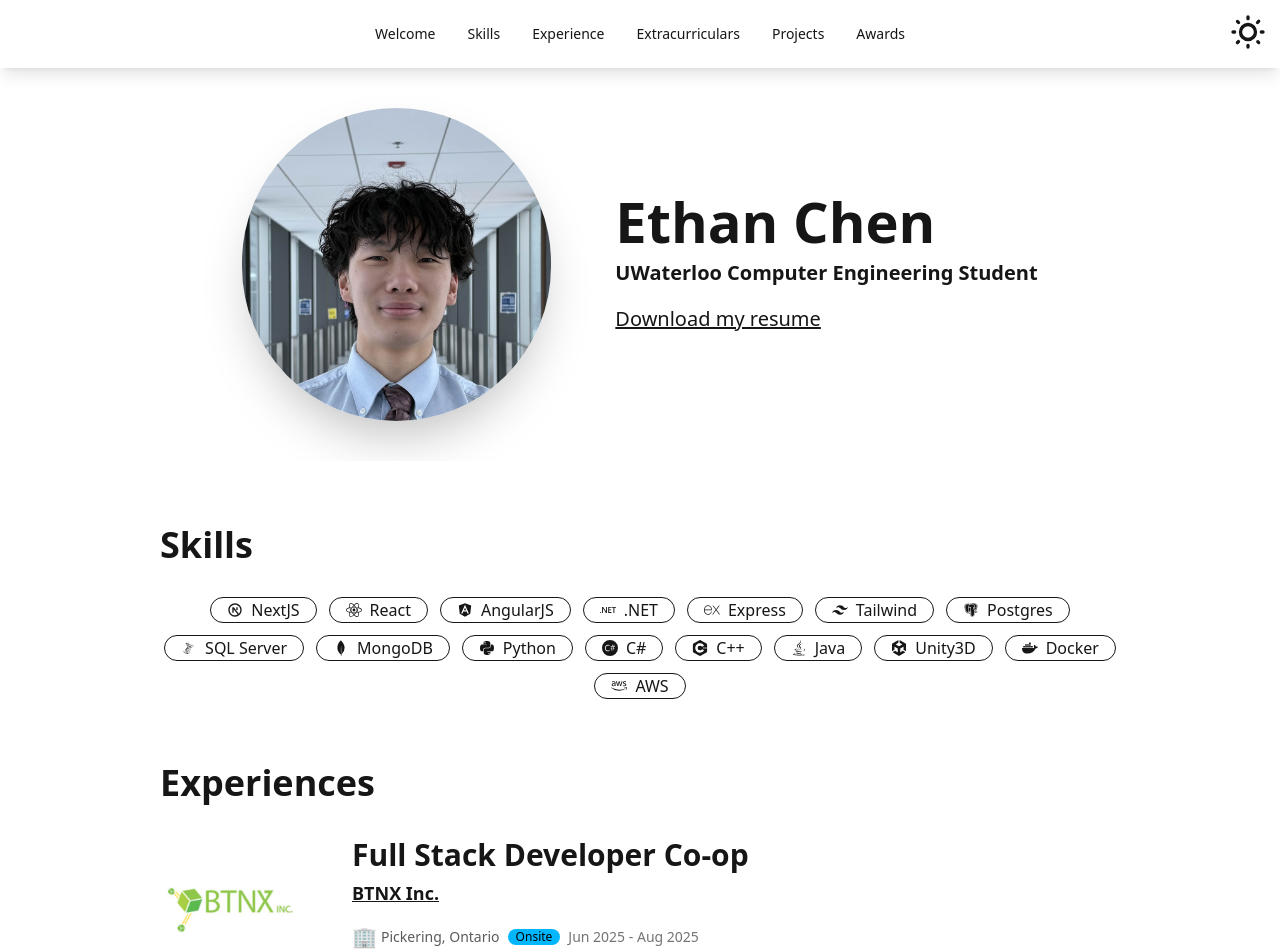
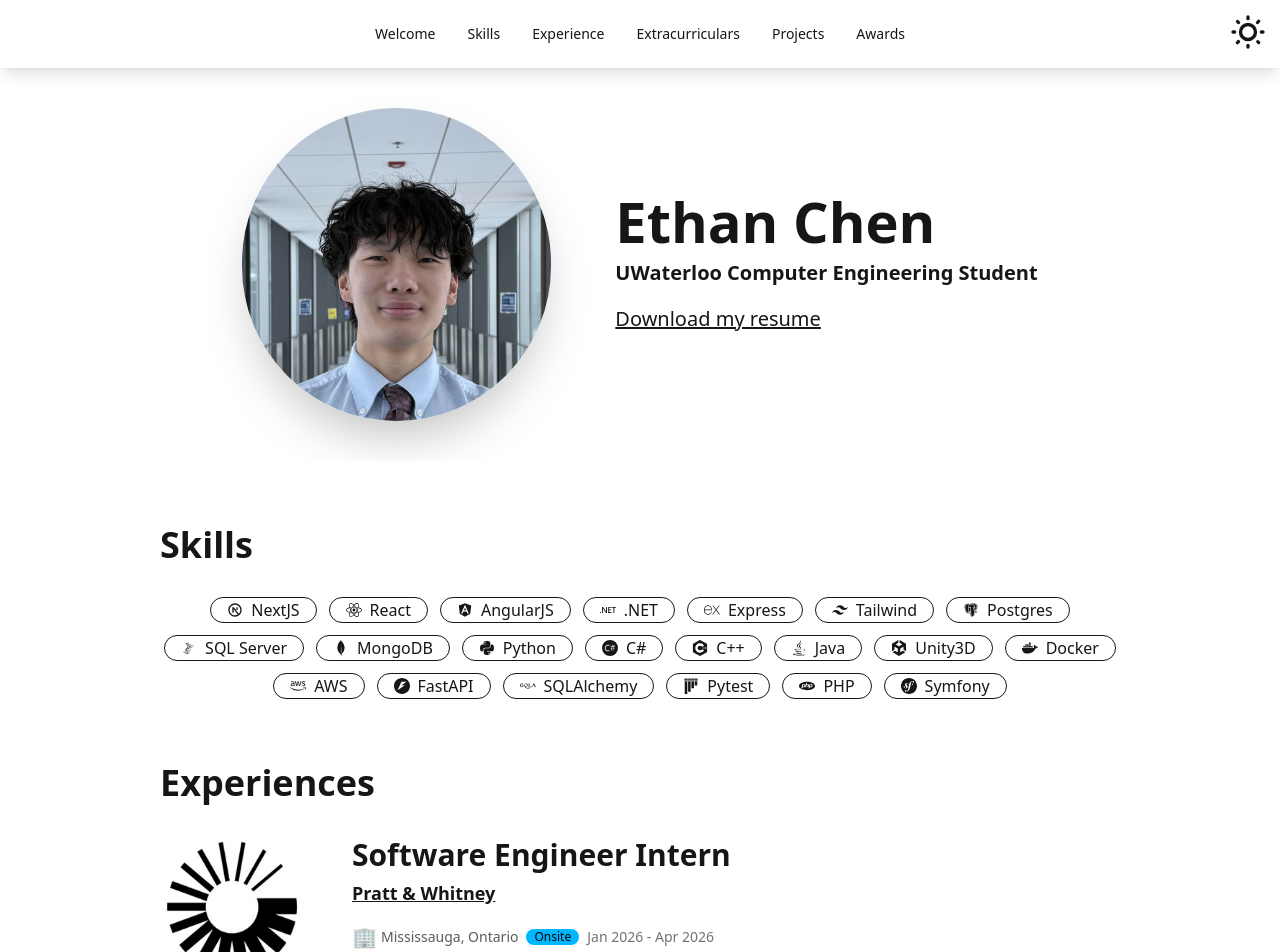
Before and after one commit to chene0/portfolio, a Next.js app: page / in a window 1280 px wide. Shown: the top 952 px of the page. Built offline with nearby package versions, Linux system fonts and the light colour scheme.

Commit message:
Add pratt experience, update skills

```diff
--- a/src/content/portfolio.ts
+++ b/src/content/portfolio.ts
@@ -24,6 +24,11 @@ import {
   SiDotnet,
   SiExpress,
   SiMongodb,
+  SiFastapi,
+  SiSqlalchemy,
+  SiPytest,
+  SiPhp,
+  SiSymfony,
 } from "react-icons/si";
 
 export const Sections: Section[] = [
@@ -150,6 +155,36 @@ export const SKILL_AWS: Skill = {
   icon: FaAws,
 };
 
+export const SKILL_FASTAPI: Skill = {
+  name: "FastAPI",
+  destination: "https://fastapi.tiangolo.com/",
+  icon: SiFastapi,
+};
+
+export const SKILL_SQLALCHEMY: Skill = {
+  name: "SQLAlchemy",
+  destination: "https://www.sqlalchemy.org/",
+  icon: SiSqlalchemy,
+};
+
+export const SKILL_PYTEST: Skill = {
+  name: "Pytest",
+  destination: "https://pytest.org/",
+  icon: SiPytest,
+};
+
+export const SKILL_PHP: Skill = {
+  name: "PHP",
+  destination: "https://www.php.net/",
+  icon: SiPhp,
+};
+
+export const SKILL_SYMFONY: Skill = {
+  name: "Symfony",
+  destination: "https://symfony.com/",
+  icon: SiSymfony,
+};
+
 // Skills array referencing the variables
 export const Skills: Skill[] = [
   SKILL_NEXTJS,
@@ -168,11 +203,29 @@ export const Skills: Skill[] = [
   SKILL_UNITY,
   SKILL_DOCKER,
   SKILL_AWS,
+  SKILL_FASTAPI,
+  SKILL_SQLALCHEMY,
+  SKILL_PYTEST,
+  SKILL_PHP,
+  SKILL_SYMFONY,
 ];
 
 export const Experiences: Experience[] = [
   {
     key: 0,
+    role: "Software Engineer Intern",
+    company: "Pratt & Whitney",
+    location: "Mississauga, Ontario",
+    location_type: "Onsite",
+    company_link: "https://prattwhitney.com/",
+    company_logo: "/experience_logos/pratt_whitney.jpg",
+    company_logo_alt: "Pratt & Whitney Logo",
+    start_date: new Date(2026, 0),
+    end_date: new Date(2026, 3),
+    technologies: [],
+  },
+  {
+    key: 1,
     role: "Full Stack Developer Co-op",
     company: "BTNX Inc.",
     location: "Pickering, Ontario",
```
Also changed, not shown: public/experience_logos/pratt_whitney.jpg (added). Lines whose indentation alone changed are shown as unchanged.
